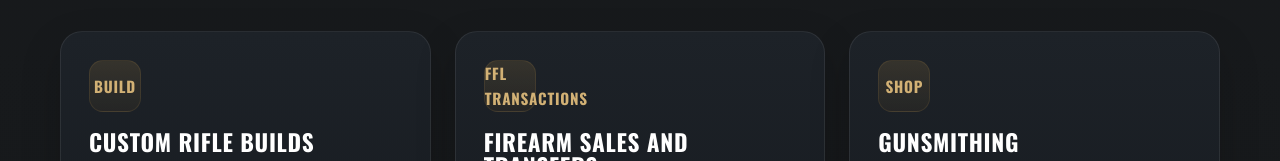
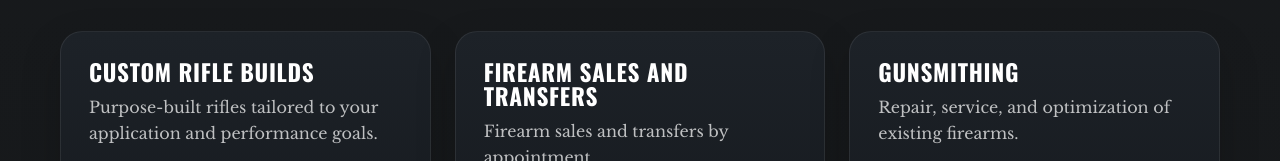
Before and after one commit to shikewade/lonespur, a plain HTML site: page index.html in a window 1280 px wide. Shown: the part 2541-2702 px from the top of the page. Drawn offline with nearby package versions, Linux system fonts and the light colour scheme.

Commit message:
Update index.html

```diff
--- a/index.html
+++ b/index.html
@@ -1662,7 +1662,7 @@
         <div class="services-grid">
           <a class="service-link" href="#service-custom">
             <article class="service-card">
-              <div class="service-icon">Build</div>
+
               <h3>Custom Rifle Builds</h3>
               <p>Purpose-built rifles tailored to your application and performance goals.</p>
               <span class="service-cta">Learn more →</span>
@@ -1671,7 +1671,7 @@
 
           <a class="service-link" href="#service-manufacturing">
             <article class="service-card">
-              <div class="service-icon">FFL Transactions</div>
+
               <h3>Firearm Sales and Transfers</h3>
               <p>Firearm sales and transfers by appointment.</p>
               <span class="service-cta">Learn more →</span>
@@ -1680,7 +1680,6 @@
 
           <a class="service-link" href="#service-gunsmithing">
             <article class="service-card">
-              <div class="service-icon">Shop</div>
               <h3>Gunsmithing</h3>
               <p>Repair, service, and optimization of existing firearms.</p>
               <span class="service-cta">Learn more →</span>
```
